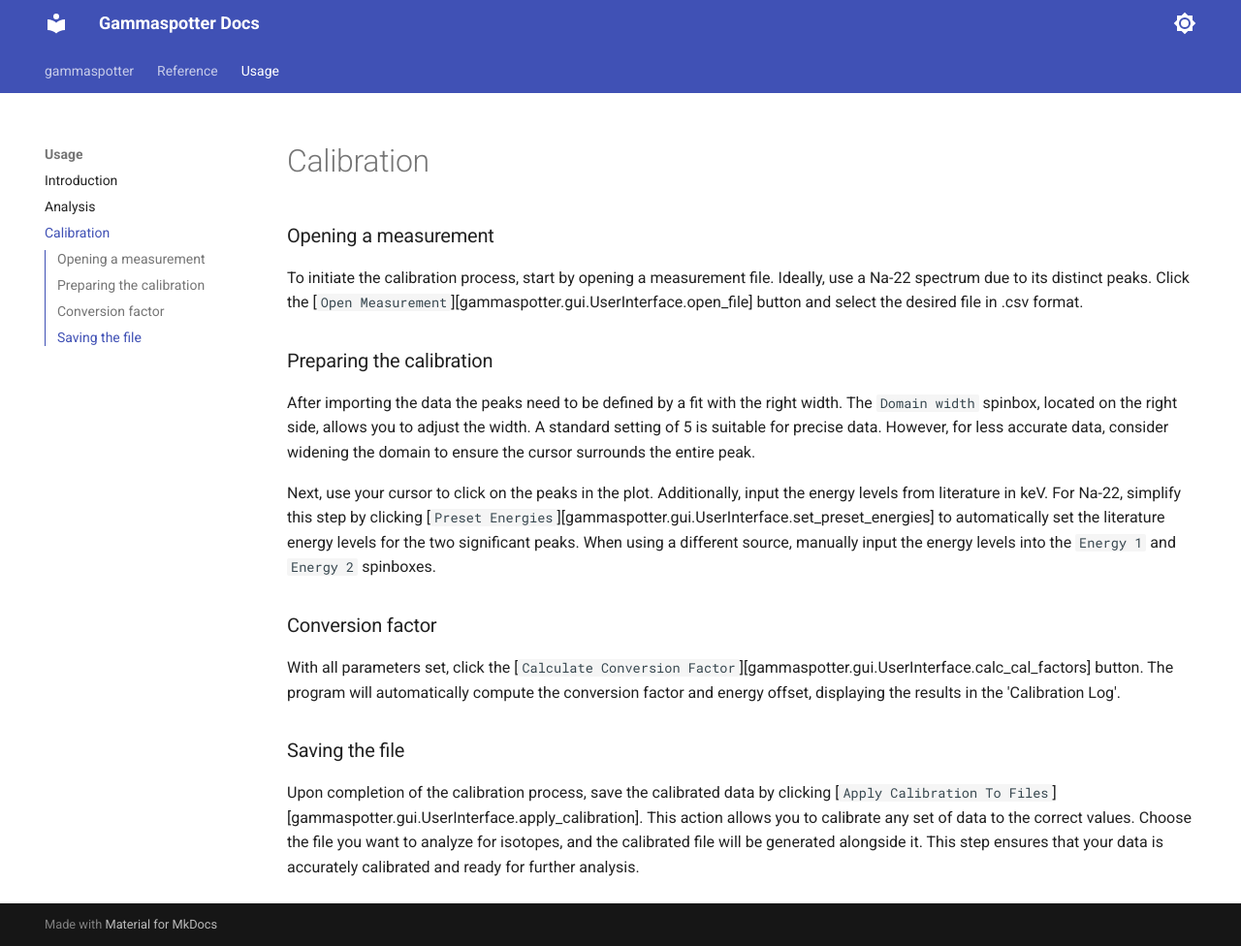
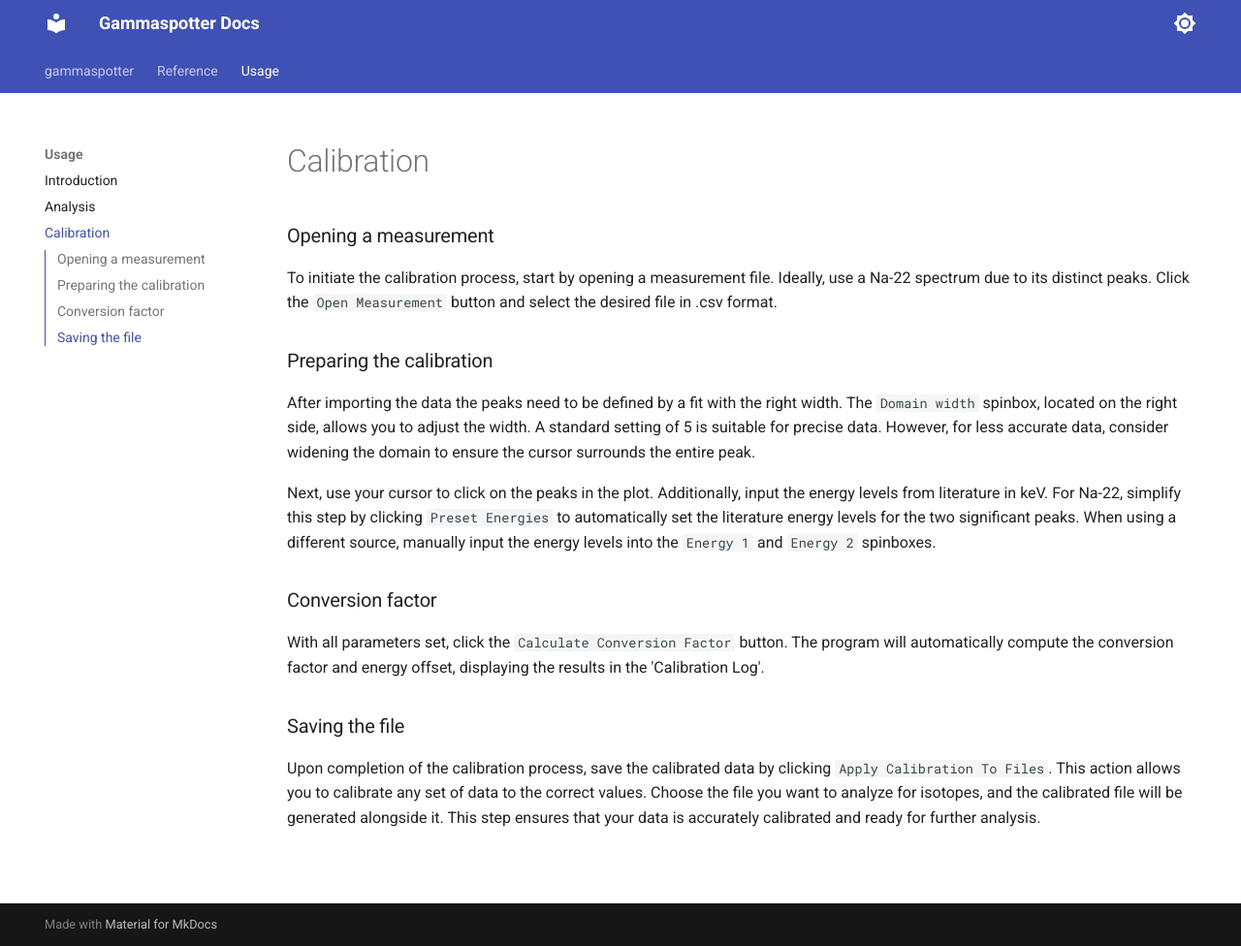
Before and after one commit to tijnsc/gammaspotter, an MkDocs documentation site: the page built from docs/usage/calibrate.md, in a window 1280 px wide and 976 px high. Shown: the whole window at 97% size. Built offline with MkDocs 1.6.1 and Material for MkDocs 9.7.7, drawn with Linux system fonts in a browser that asks for light colours; some of the changed lines change nothing that is shown.

Commit message:
Changed every link in the doc to just text so there are no links to the references

```diff
--- a/docs/usage/calibrate.md
+++ b/docs/usage/calibrate.md
@@ -1,15 +1,15 @@
 # Calibration
 
 ### Opening a measurement
-To initiate the calibration process, start by opening a measurement file. Ideally, use a Na-22 spectrum due to its distinct peaks. Click the [`Open Measurement`][gammaspotter.gui.UserInterface.open_file] button and select the desired file in .csv format.
+To initiate the calibration process, start by opening a measurement file. Ideally, use a Na-22 spectrum due to its distinct peaks. Click the `Open Measurement` button and select the desired file in .csv format.
 
 ### Preparing the calibration
 After importing the data the peaks need to be defined by a fit with the right width. The `Domain width` spinbox, located on the right side, allows you to adjust the width. A standard setting of 5 is suitable for precise data. However, for less accurate data, consider widening the domain to ensure the cursor surrounds the entire peak.
 
-Next, use your cursor to click on the peaks in the plot. Additionally, input the energy levels from literature in keV. For Na-22, simplify this step by clicking [`Preset Energies`][gammaspotter.gui.UserInterface.set_preset_energies] to automatically set the literature energy levels for the two significant peaks. When using a different source, manually input the energy levels into the `Energy 1` and `Energy 2` spinboxes.
+Next, use your cursor to click on the peaks in the plot. Additionally, input the energy levels from literature in keV. For Na-22, simplify this step by clicking `Preset Energies` to automatically set the literature energy levels for the two significant peaks. When using a different source, manually input the energy levels into the `Energy 1` and `Energy 2` spinboxes.
 
 ### Conversion factor
-With all parameters set, click the [`Calculate Conversion Factor`][gammaspotter.gui.UserInterface.calc_cal_factors] button. The program will automatically compute the conversion factor and energy offset, displaying the results in the 'Calibration Log'.
+With all parameters set, click the `Calculate Conversion Factor` button. The program will automatically compute the conversion factor and energy offset, displaying the results in the 'Calibration Log'.
 
 ### Saving the file
-Upon completion of the calibration process, save the calibrated data by clicking [`Apply Calibration To Files`][gammaspotter.gui.UserInterface.apply_calibration]. This action allows you to calibrate any set of data to the correct values. Choose the file you want to analyze for isotopes, and the calibrated file will be generated alongside it. This step ensures that your data is accurately calibrated and ready for further analysis.
+Upon completion of the calibration process, save the calibrated data by clicking `Apply Calibration To Files`. This action allows you to calibrate any set of data to the correct values. Choose the file you want to analyze for isotopes, and the calibrated file will be generated alongside it. This step ensures that your data is accurately calibrated and ready for further analysis.
```
Also changed, not shown: docs/usage/analyze.md (+1 -1 lines).
